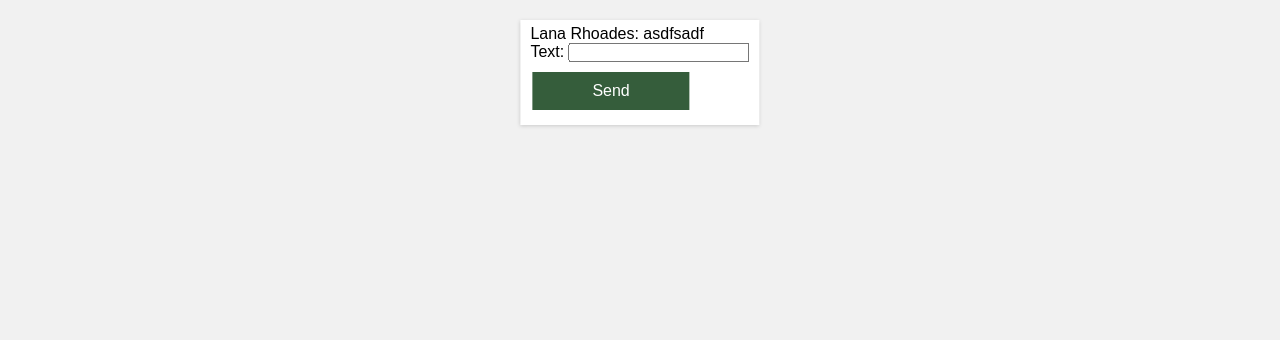
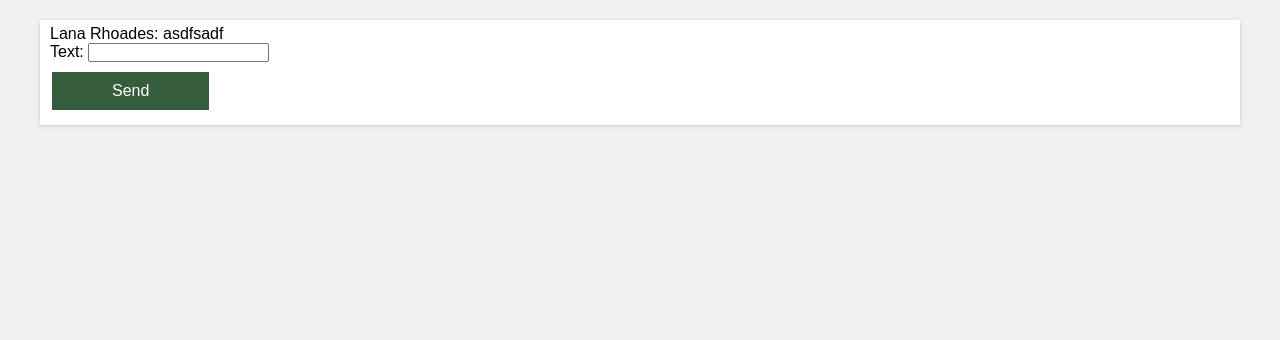
Before and after one commit to LeoKraushaar/UAlbertaDate, a Django app: a page that uses UAlbertaDate/chat/templates/chat.html in a window 1280 px wide. Shown: the part 80-420 px from the top of the page. Run offline with Django 4.2, Linux system fonts and the light colour scheme; data comes from the database, SQL or seed files in the repository.

Commit message:
Size me up baby

```diff
--- a/UAlbertaDate/account/templates/edit_info.html
+++ b/UAlbertaDate/account/templates/edit_info.html
@@ -38,7 +38,7 @@
                 margin: auto;
                 padding: 20px 80px;
                 border-radius: 5;
-                min-height: calc(180vh - 84px - 69px);
+                min-height: calc(130vh - 50px - 69px);
             }
 
             article {
--- a/UAlbertaDate/chat/templates/all_chats.html
+++ b/UAlbertaDate/chat/templates/all_chats.html
@@ -39,7 +39,7 @@
                     margin: auto;
                     padding: 20px 80px;
                     border-radius: 5;
-                    min-height: calc(50vh - 84px - 69px);
+                    min-height: calc(130vh - 50px - 69px);
                 }
 
                 article {
--- a/UAlbertaDate/chat/templates/chat.html
+++ b/UAlbertaDate/chat/templates/chat.html
@@ -37,7 +37,7 @@
                     margin: auto;
                     padding: 20px 80px;
                     border-radius: 5;
-                    min-height: calc(50vh - 84px - 69px);
+                    min-height: calc(130vh - 50px - 69px);
                 }
 
                 article {
@@ -48,7 +48,7 @@
                     position: absolute;
 
                     padding: 5px 10px;
-                    width: auto;
+                    width: 1200px;
                     height: auto;
                     left: 50%;
                     margin-right: -50%;
```
